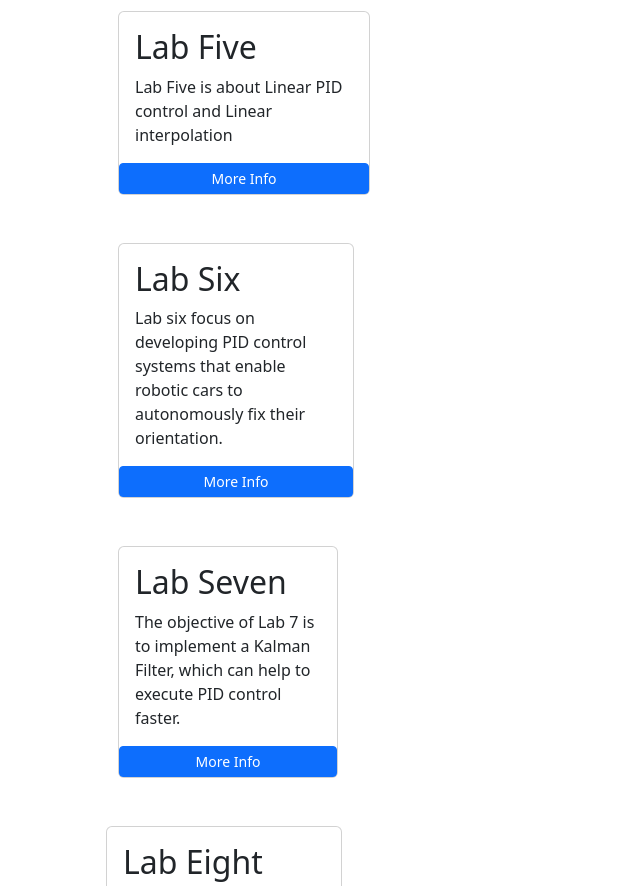
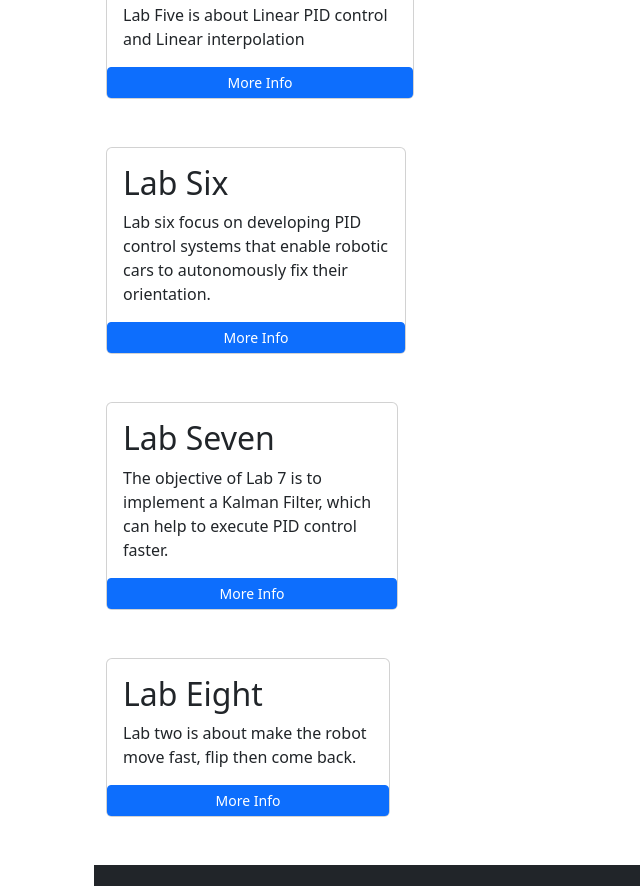
Before and after one commit to YQSAIGJ/fastrobot11, a plain HTML site: page docs/index.html in a window 1280 px wide. Shown: the part 1914-2800 px from the top of the page, without its empty margins (0-640 px from the left). Drawn offline with nearby package versions, Linux system fonts and the light colour scheme.

Commit message:
Update index.html

```diff
--- a/docs/index.html
+++ b/docs/index.html
@@ -207,7 +207,7 @@ To tally the quantity of messages dispatched and acknowledged by each party, I e
 
 
  <!-- Content Row-->
-            <div class="row gx-4 gx-lg-5">
+            <div class="row ">
                 <div class="col-md-4 mb-5">
                     <div class="card h-100">
                         <div class="card-body">
@@ -322,7 +322,7 @@ Considering that an integer occupies 2 bytes and a float occupies 4 bytes, each
 
 
                 <!-- Content Row-->
-            <div class="row gx-4 gx-lg-5">
+            <div class="row ">
                 <div class="col-md-4 mb-5">
                     <div class="card h-100">
                         <div class="card-body">
@@ -431,7 +431,7 @@ The PC utilizes a notification handler to interpret the received message. Subseq
 
 
                 <!-- Content Row-->
-            <div class="row gx-4 gx-lg-5">
+            <div class="row ">
                 <div class="col-md-4 mb-5">
                     <div class="card h-100">
                         <div class="card-body">
@@ -547,7 +547,7 @@ The lower limit to do in-place turns I obtained is 110:</p>
 
 
 <!-- Content Row-->
-            <div class="row gx-4 gx-lg-5">
+            <div class="row ">
                 <div class="col-md-4 mb-5">
                     <div class="card h-100">
                         <div class="card-body">
@@ -619,7 +619,7 @@ Windup, a challenge with the integral term, leads to overshoot by allowing the i
 
 
 <!-- Content Row-->
-            <div class="row gx-4 gx-lg-5">
+            <div class="row ">
                 <div class="col-md-4 mb-5">
                     <div class="card h-100">
                         <div class="card-body">
@@ -687,7 +687,7 @@ Windup presents a problem in the integral part of PID control, resulting in over
 
 
 <!-- Content Row-->
-            <div class="row gx-4 gx-lg-5">
+            <div class="row ">
                 <div class="col-md-4 mb-5">
                     <div class="card h-100">
                         <div class="card-body">
```
